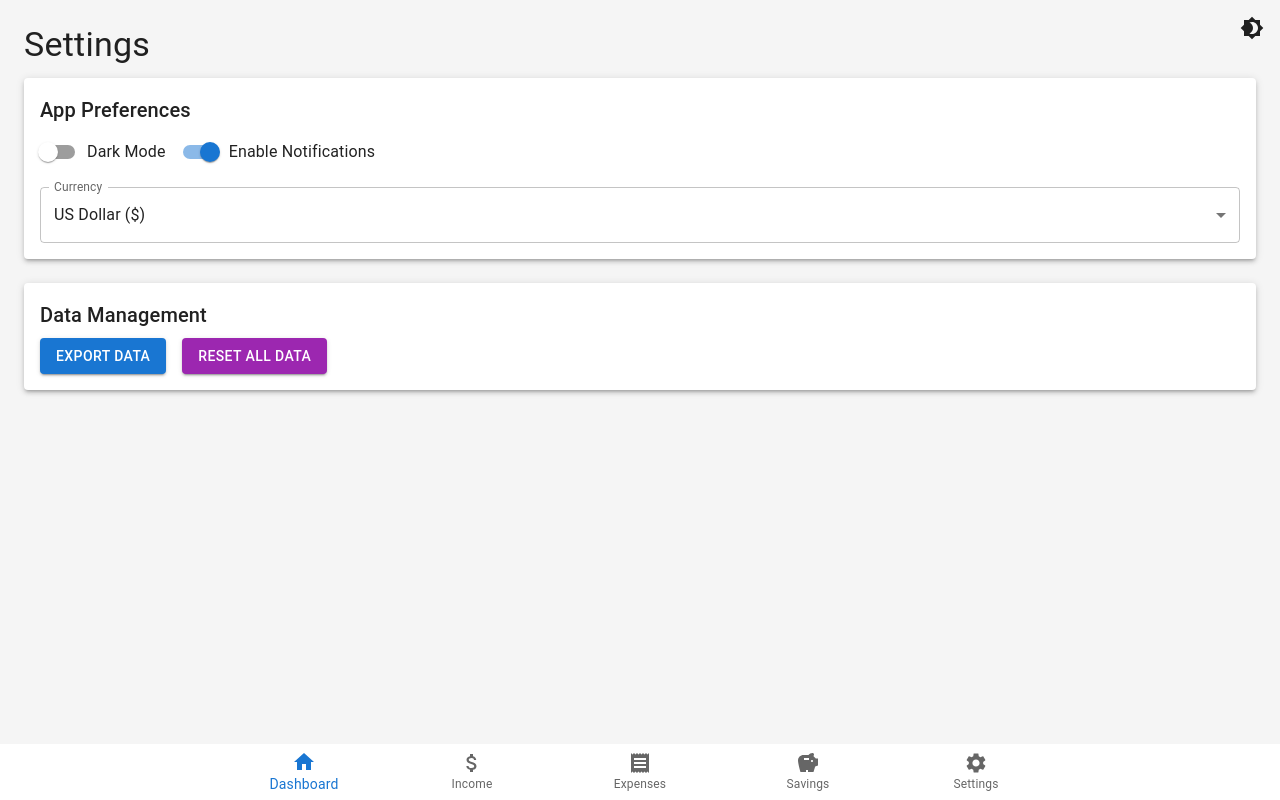
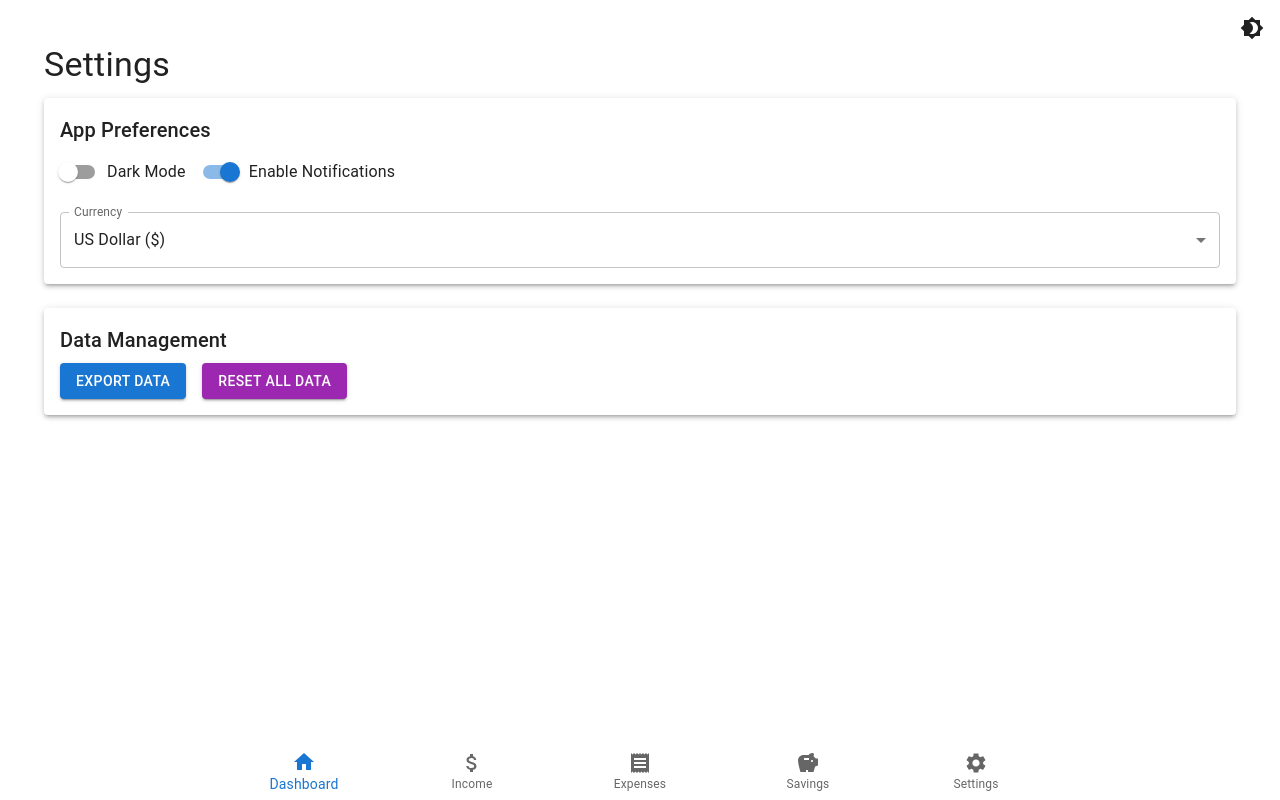
Before and after one commit to SriSrik123/budgetingapp, a React (Create React App) app: page /settings in a window 1280 px wide. Built offline with nearby package versions, Linux system fonts and the light colour scheme.

Commit message:
Edit index.css

```diff
--- a/src/index.css
+++ b/src/index.css
@@ -1,13 +1,93 @@
+@import url('https://fonts.googleapis.com/css2?family=Poppins:wght@400;600;700&display=swap');
+* {
+  margin: 0;
+  padding: 0;
+  box-sizing: border-box;
+}
+
 body {
-  margin: 0;
-  font-family: -apple-system, BlinkMacSystemFont, 'Segoe UI', 'Roboto', 'Oxygen',
-    'Ubuntu', 'Cantarell', 'Fira Sans', 'Droid Sans', 'Helvetica Neue',
-    sans-serif;
+  font-family: 'Segoe UI', Tahoma, Geneva, Verdana, sans-serif;
+  background-color: #f4f4f4;
+  color: #333;
+  line-height: 1.6;
   -webkit-font-smoothing: antialiased;
   -moz-osx-font-smoothing: grayscale;
 }
 
 code {
-  font-family: source-code-pro, Menlo, Monaco, Consolas, 'Courier New',
-    monospace;
+  font-family: 'Courier New', Courier, monospace;
 }
+
+html, body {
+  height: 100%;
+}
+
+.App {
+  display: flex;
+  flex-direction: column;
+  min-height: 100vh;
+  background-color: #f4f4f4;
+}
+
+.content {
+  flex-grow: 1;
+  padding: 20px;
+  background-color: #ffffff;
+}
+
+a {
+  text-decoration: none;
+  color: inherit;
+}
+
+*,
+*::before,
+*::after {
+  box-sizing: inherit;
+}
+
+button {
+  background-color: #4CAF50;
+  color: white;
+  border: none;
+  padding: 10px 20px;
+  cursor: pointer;
+  font-size: 16px;
+  border-radius: 4px;
+  transition: background-color 0.3s ease;
+}
+
+button:hover {
+  background-color: #45a049;
+}
+
+button:focus {
+  outline: none;
+}
+
+input[type="text"],
+input[type="number"],
+input[type="email"],
+textarea {
+  width: 100%;
+  padding: 10px;
+  margin-top: 10px;
+  border-radius: 4px;
+  border: 1px solid #ccc;
+  font-size: 16px;
+  transition: border-color 0.3s ease;
+}
+
+input[type="text"]:focus,
+input[type="number"]:focus,
+input[type="email"]:focus,
+textarea:focus {
+  border-color: #4CAF50;
+}
+
+label {
+  font-size: 14px;
+  font-weight: bold;
+  margin-bottom: 5px;
+  display: block;
+}
```
